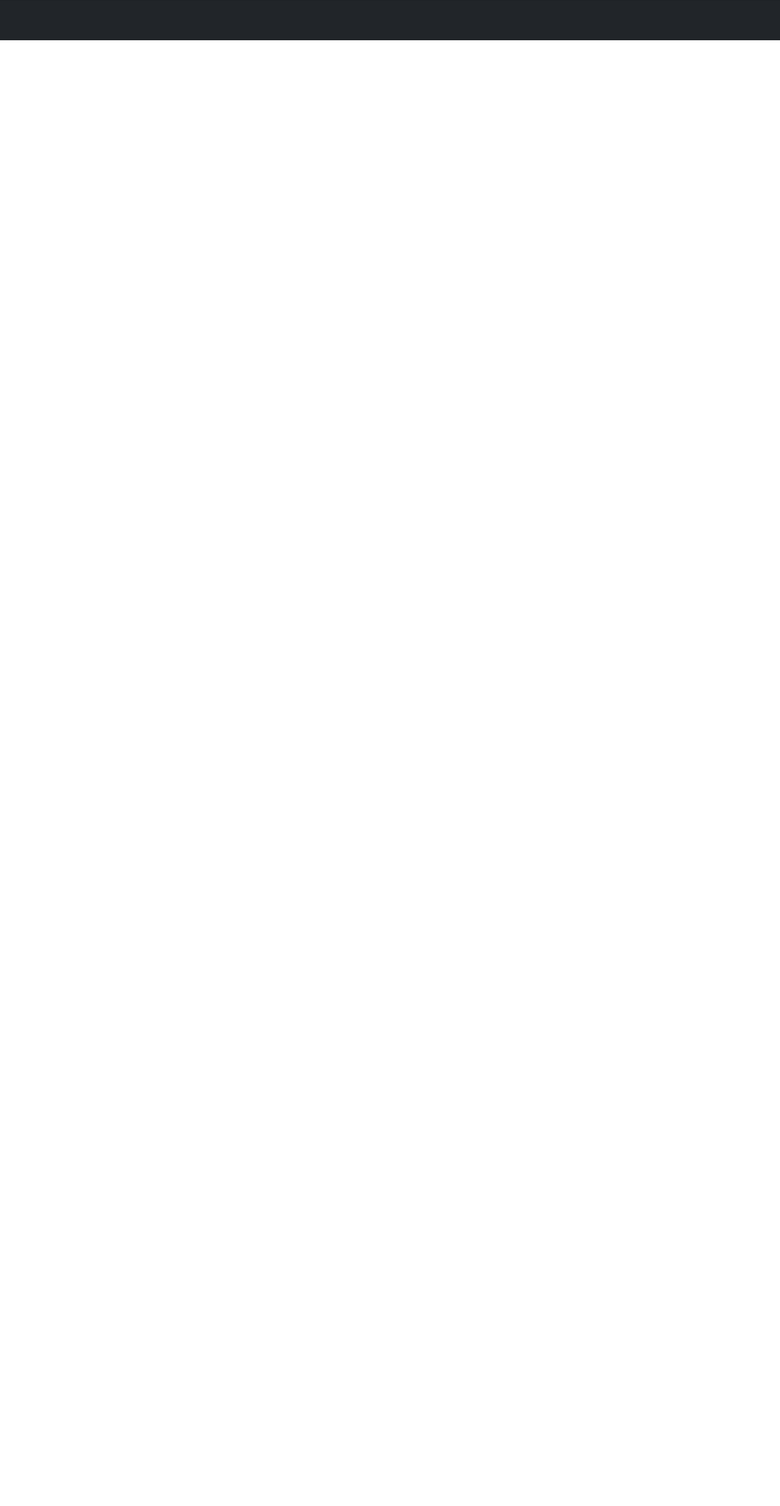
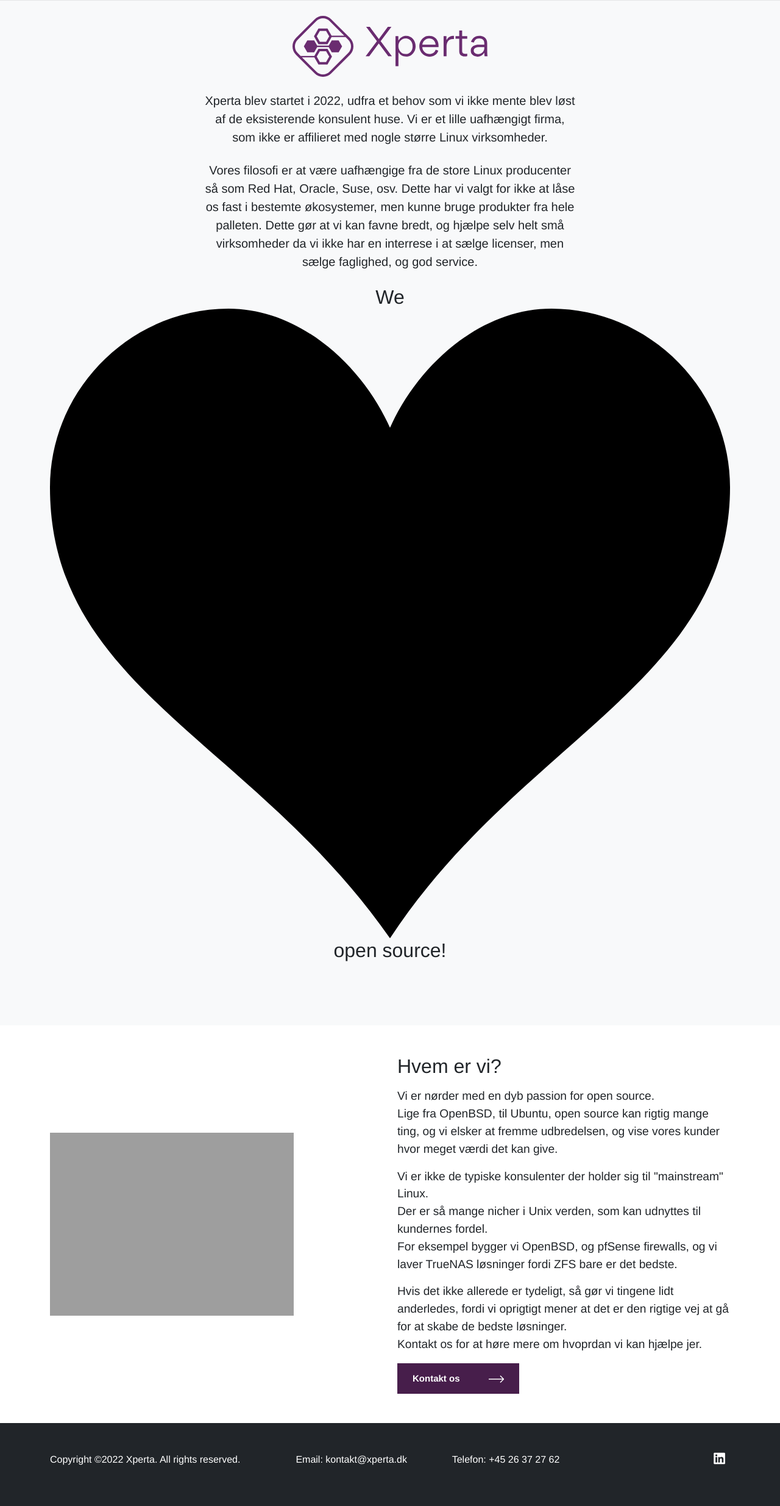
Before and after one commit to AngelFreak/xperta.dk, a Django app: template website/mainsite/templates/mainsite/about.html in a window 1280 px wide. Shown: the part 70-2539 px from the top of the page at 61% size. Before the commit the page ends 136 px from the top, so only its background shows below. Run offline with Django 3.2, Linux system fonts and the light colour scheme; the template is opened without the code that fills it, so the values that code supplies are empty; some libraries are stand-ins or nearby versions; grey boxes are pictures that could not be loaded.

Commit message:
Add about page

```diff
--- a/website/mainsite/templates/mainsite/about.html
+++ b/website/mainsite/templates/mainsite/about.html
@@ -1,6 +1,54 @@
-{% extends "base.html" %}
+{% extends "mainsite/base.html" %}
 {% load static %}
 
 {% block content %}
-
+<section class="pt-5 pb-5 bg-light">
+    <div class="px-4 py-5 text-center">
+        <img src="{% static 'img/logo.svg' %}" class="d-block mx-auto mb-4" alt="Xperta logo, with text" title="Logo">
+        <div class="col-lg-6 mx-auto">
+            <p class="lead mb-4">Xperta blev startet i 2022, udfra et behov som vi ikke mente blev løst af de eksisterende konsulent huse. Vi er et lille uafhængigt firma, som ikke er affilieret med nogle større Linux virksomheder.</p>
+            <p class="lead mb-4">Vores filosofi er at være uafhængige fra de store Linux producenter så som Red Hat, Oracle, Suse, osv. Dette har vi valgt for ikke at låse os fast i bestemte økosystemer, men kunne bruge produkter fra hele palleten. Dette gør at vi kan favne bredt, og hjælpe selv helt små virksomheder da vi ikke har en interrese i at sælge licenser, men sælge faglighed, og god service.</p>
+        </div>
+        <div class="container heart center">
+        <h2 class="text-h2">We
+            <svg viewBox="0 0 32 29.6">
+                <path d="M23.6,0c-3.4,0-6.3,2.7-7.6,5.6C14.7,2.7,11.8,0,8.4,0C3.8,0,0,3.8,0,8.4c0,9.4,9.5,11.9,16,21.2
+                c6.1-9.3,16-12.1,16-21.2C32,3.8,28.2,0,23.6,0z"/>
+            </svg>
+            open source!
+        </h2>
+        </div>
+    </div>
+</section>
+<section class="pt-5 pb-5">
+    <div class="container">
+        <div class="row align-items-center justify-content-center">
+            <div class="col-12 col-md-6 mt-4 mt-md-0">
+                <img alt="image" class="img-fluid" src="https://images.unsplash.com/photo-1569017388730-020b5f80a004?ixlib=rb-1.2.1&ixid=MnwxMjA3fDB8MHxwaG90by1wYWdlfHx8fGVufDB8fHx8&auto=format&fit=crop&w=1470&q=80">
+            </div>
+            <div class="col-12 col-md-6 ">
+                <h2>Hvem er vi?</h2>
+                <p class="text-h3 mt-3">
+                    Vi er nørder med en dyb passion for open source.</br>
+                    Lige fra OpenBSD, til Ubuntu, open source kan rigtig mange ting, og vi elsker at fremme udbredelsen, og vise vores kunder hvor meget værdi det kan give.
+                </p>
+                <p class="text-h3 mt-3">
+                    Vi er ikke de typiske konsulenter der holder sig til "mainstream" Linux.</br>
+                    Der er så mange nicher i Unix verden, som kan udnyttes til kundernes fordel.</br>
+                    For eksempel bygger vi OpenBSD, og pfSense firewalls, og vi laver TrueNAS løsninger fordi ZFS bare er det bedste.</br>
+                </p>
+                <p class="text-h3 mt-3">
+                    Hvis det ikke allerede er tydeligt, så gør vi tingene lidt anderledes, fordi vi oprigtigt mener at det er den rigtige vej at gå for at skabe de bedste løsninger.</br>
+                    Kontakt os for at høre mere om hvoprdan vi kan hjælpe jer.
+                </p>
+                <a class="btn btn-primary" href="https://xperta.dk/#contact" target="_self" title="Kontakt os">
+                    <span>Kontakt os<svg xmlns="http://www.w3.org/2000/svg" width="25.5" height="12" viewBox="0 0 51 24">
+                            <path class="fill-color" fill-rule="evenodd" fill="#ffffff" d="M2287.81,3788.99l-2.04,2.02,8.68,8.56h-45.46v2.86h45.46l-8.68,8.56,2.04,2.02L2300,3801Z" transform="translate(-2249 -3789)"></path>
+                        </svg>
+                    </span>
+                </a>
+            </div>
+        </div>
+    </div>
+</section>
 {% endblock %}
--- a/website/mainsite/urls.py
+++ b/website/mainsite/urls.py
@@ -3,4 +3,5 @@ from mainsite import views
 
 urlpatterns = [
     path("", views.index, name="index"),
+    path("about", views.about, name="about"),
 ]
```
